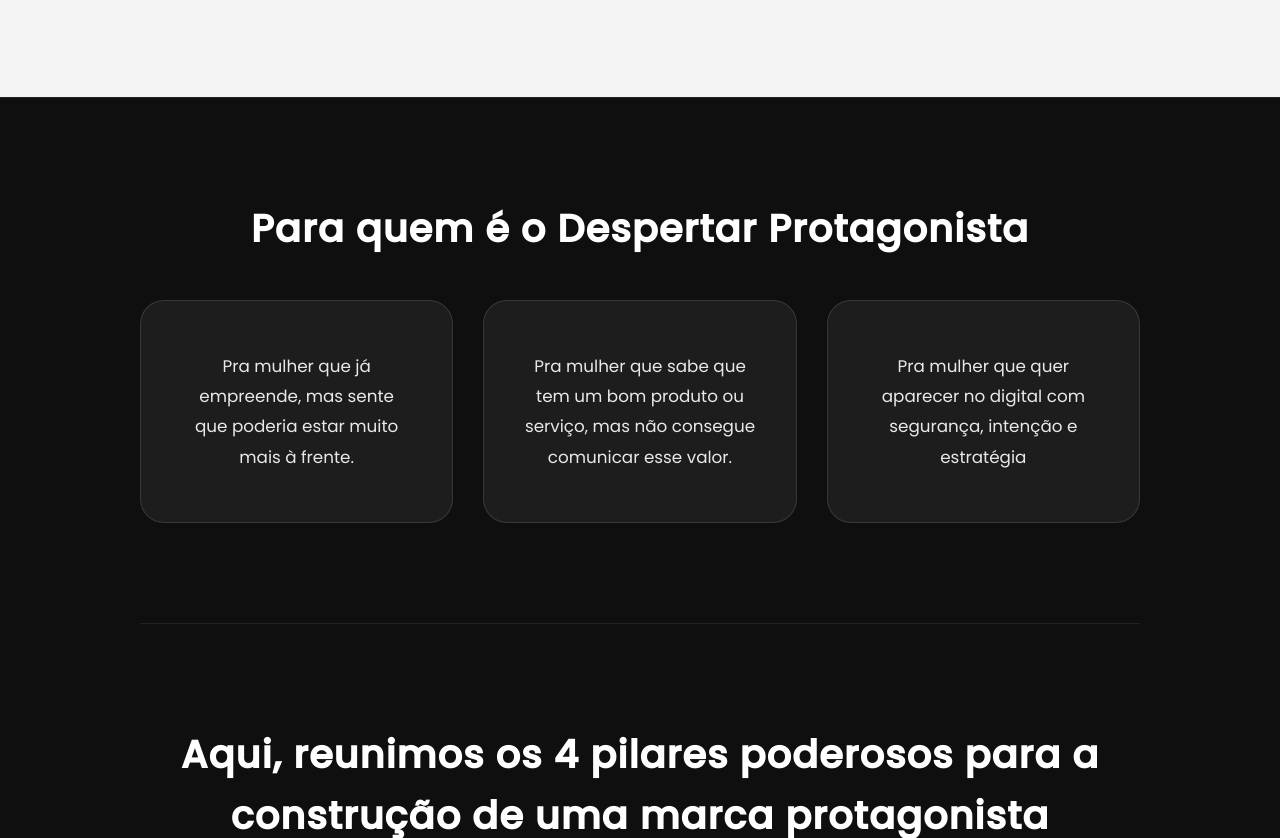
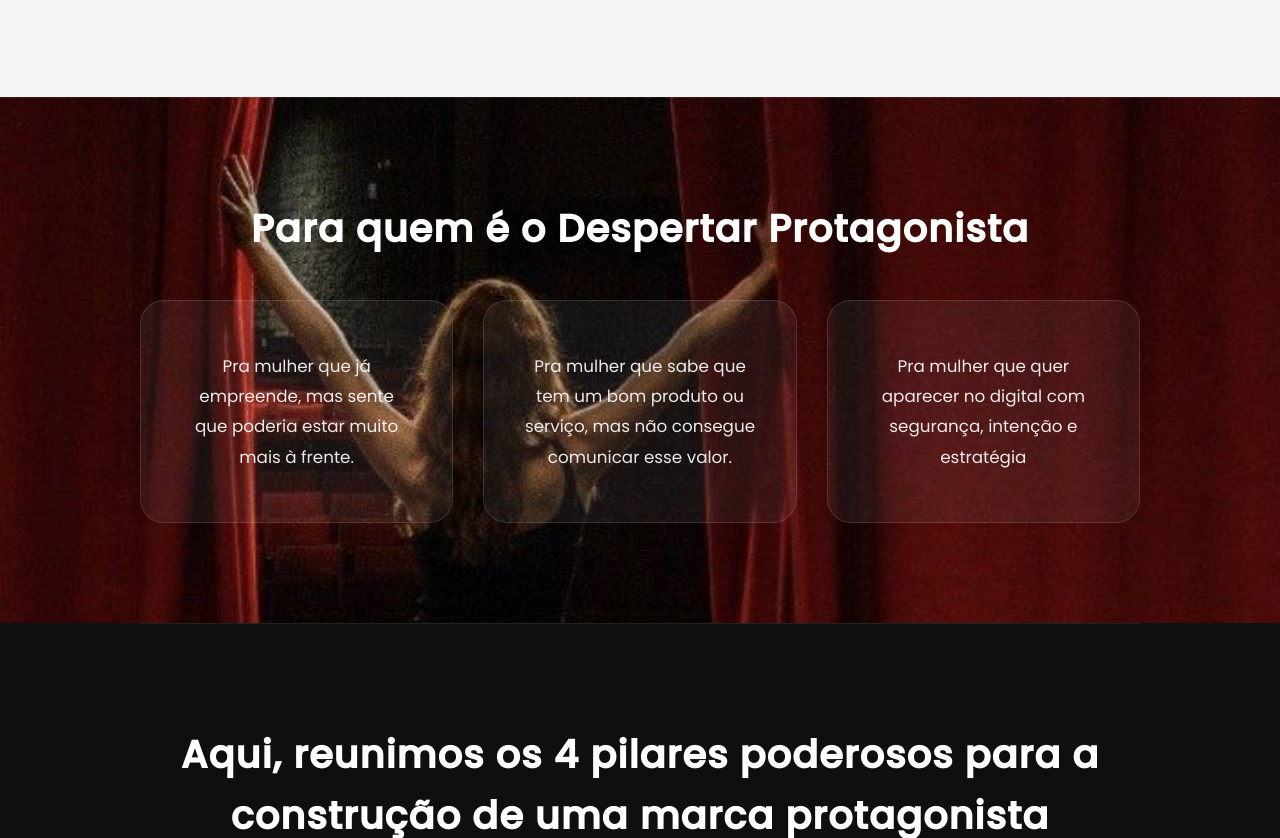
Before and after one commit to MilyOliveira/Landing-Protagonista, a plain HTML site: page index.html in a window 1280 px wide. Shown: the part 1248-2086 px from the top of the page. Drawn offline with nearby package versions, Linux system fonts and the light colour scheme.

Commit message:
página sobre o evento

```diff
--- a/index.html
+++ b/index.html
@@ -56,7 +56,7 @@
 
 
     <!-- 2. SOBRE O EVENTO -->
-    <section class="publico">
+    <section class="sobre bg-image">
         <div class="container section">
             <h2>Para quem é o Despertar Protagonista</h2>
 
--- a/style.css
+++ b/style.css
@@ -334,13 +334,26 @@ section+section {
 }
 
 .hero-video h1 {
-    font-size: 3.5rem;
+    font-family: 'Playfair Display', serif;
+    font-size: 4rem;
     font-weight: 700;
+    line-height: 1.1;
     letter-spacing: 2px;
 }
+
 
 .hero-video p {
     margin-top: 20px;
     font-size: 1.2rem;
     opacity: 0.9;
 }
+
+.bg-image {
+    background-image: url("sobre.jpg");
+    /* nome da sua imagem */
+    background-size: cover;
+    background-position: center;
+    background-repeat: no-repeat;
+    position: relative;
+    color: #ffffff;
+}
```
Also changed, not shown: sobre.jpg (added).
